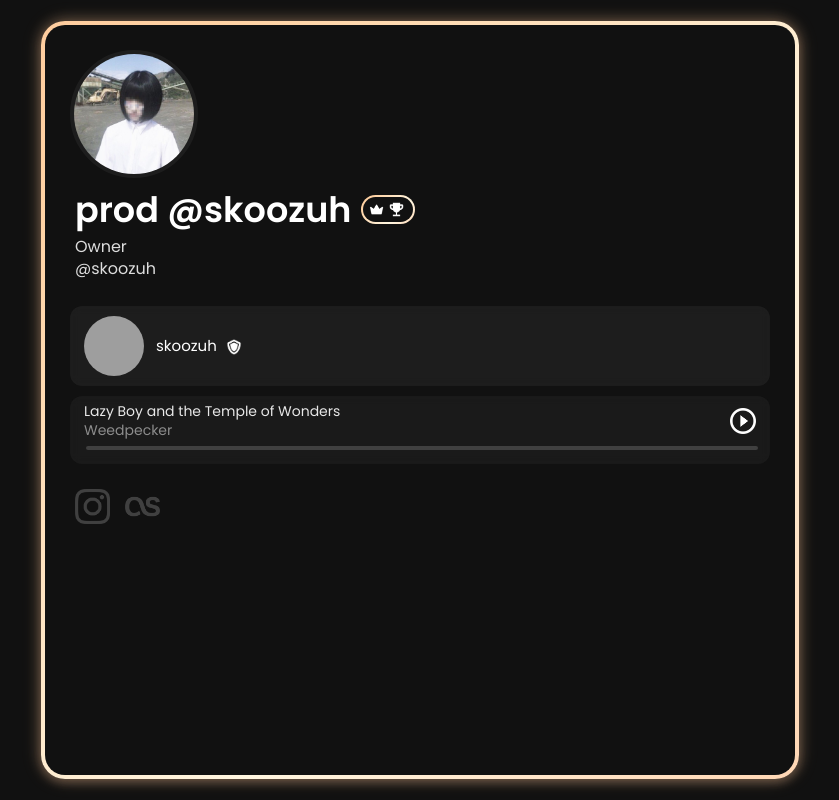
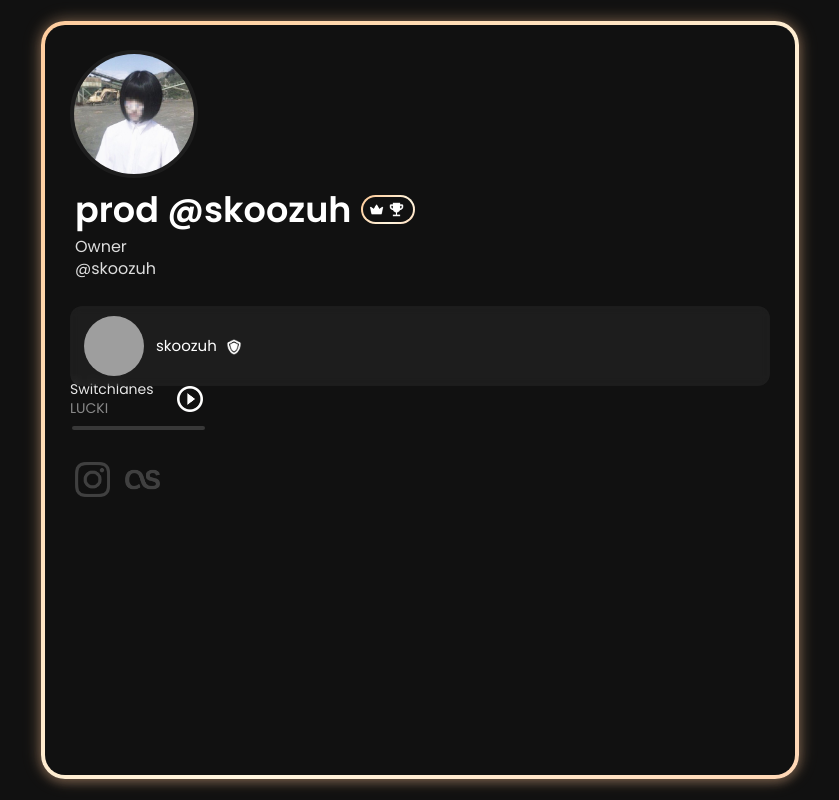
Before and after one commit to OhDucki/sk, a plain HTML site: page index.html in a window 1280 px wide. Shown: the whole page, without its empty margins (220-1059 px from the left). Drawn offline with Linux system fonts and the light colour scheme; grey boxes are pictures that could not be loaded.

Commit message:
Update index.html

```diff
--- a/index.html
+++ b/index.html
@@ -121,7 +121,7 @@ badge.bravery {
  margin-left: 1px;
  }
 
- .music-player {
+ . {
  margin-top: 10px;
  width: 100%;
  background: rgba(30, 30, 30, 0.7);
@@ -356,15 +356,15 @@ badge.bravery {
  <div class="music-player">
     <div class="controls">
       <div class="track-info">
-        <span id="track-title">Lazy Boy and the Temple of Wonders</span><br>
-        <span id="track-artist" class="artist-name">Weedpecker</span>
+        <span id="track-title"></span><br>
+        <span id="track-artist" class="artist-name">Switchlanes</span>
         </div>
         <button id="playPauseBtn">
         <img id="playPauseIcon" src="assets/play.png" alt="Play" />
         </button>
         </div>
         <input type="range" id="seekBar" value="0" min="0" step="1">
-        <audio id="audio" src="assets/lazyboyweedpecker.mp3"></audio>
+        <audio id="audio" src="assets/SpotiDownloader.com - Switchlanes - LUCKI.mp3"></audio>
       </div>
     <div class="social-logos">
   <a href="https://instagram.com/zccmu" target="_blank" rel="noopener noreferrer" aria-label="Instagram">
@@ -409,9 +409,9 @@ const trackArtist = document.getElementById('track-artist');
 const seekBar = document.getElementById('seekBar');
 
 const song = {
-  title: "Lazy Boy and the Temple of Wonders",
-  artist: "Weedpecker",
-  url: "assets/lazyboyweedpecker.mp3"
+  title: "Switchlanes",
+  artist: "LUCKI",
+  url: "assets/SpotiDownloader.com - Switchlanes - LUCKI.mp3"
 };
 
 // Set initial text
```
